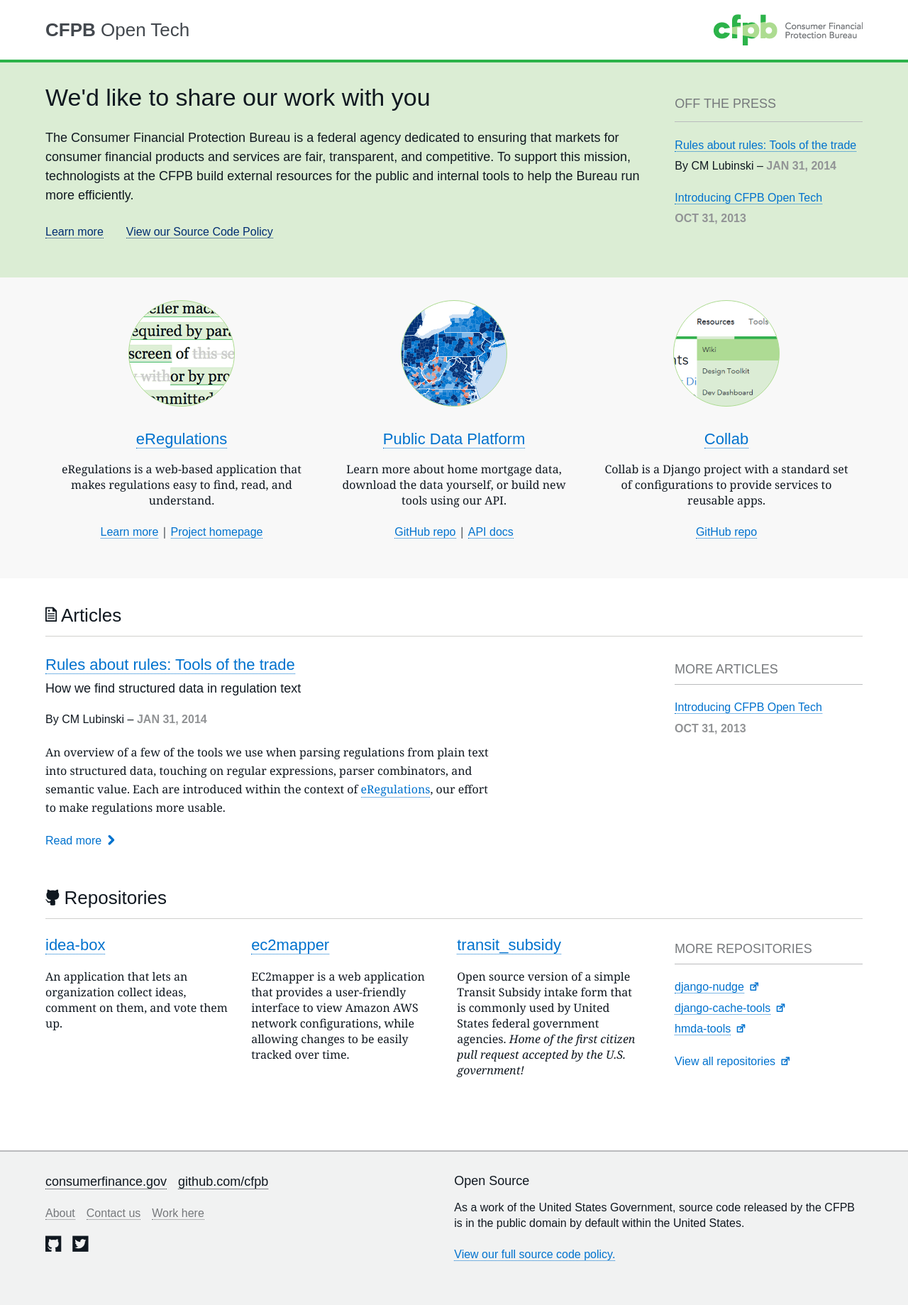
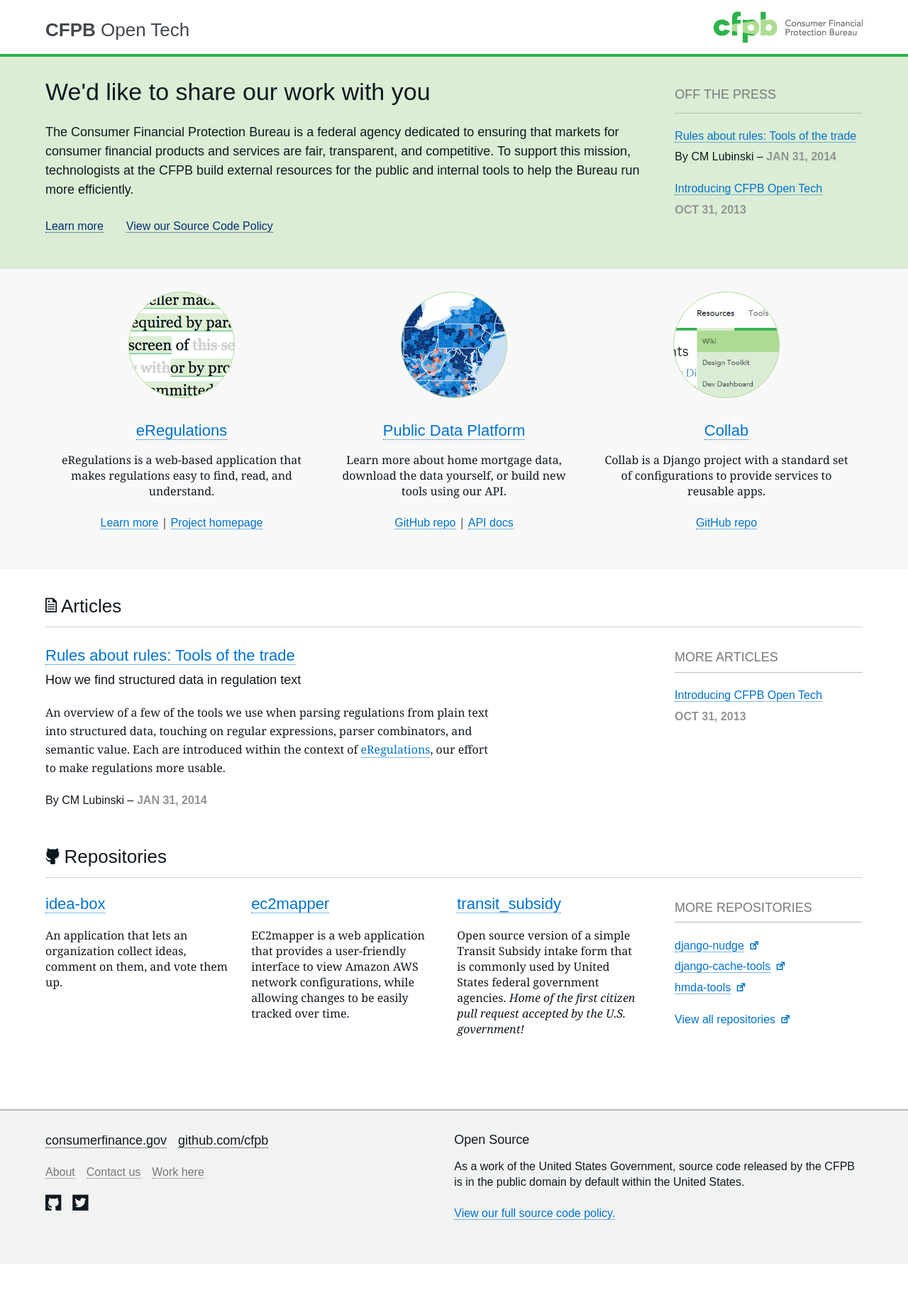
Before and after one commit to cfpb/cfpb.github.io, a Jekyll site: the page built from index.html, in a window 1280 px wide. Shown: the whole page at 71% size. Built offline with Jekyll 4.4.1, drawn with Linux system fonts in a browser that asks for light colours; nearby versions of some CDN libraries; some web fonts are replaced; after the commit the page ends 1781 px from its top, so only the background shows below that.

Commit message:
type hierarchy edits

```diff
--- a/css/site.css
+++ b/css/site.css
@@ -73,7 +73,6 @@
 h2 {
     font-size: 1.625em;
     line-height: 1.23076923076923;
-    margin: 1.5em 0 .75em 0;
 }
 h3 {
     font-size: 1.375em;
@@ -601,7 +600,6 @@
 .sidebar_head {
     padding-bottom: 0.25em;
     border-bottom: 1px solid #BABBBD;
-    margin-top: 0.25em;
     margin-bottom: 1.25em;
     color: #75787B;
     font-family: "Avenir Next Medium", Arial, sans-serif;
@@ -643,23 +641,23 @@
 }
 .featured-project_head {
     margin-bottom: .75em;
-    font-family: "Avenir Next Medium", Arial, sans-serif;
+    font-family: "Avenir Next", Arial, sans-serif;
 }
 
 .section-head {
     padding: 0 0 0.5em;
     border-bottom: 1px solid #D0D0CE;
     margin: 1.5em 0 1em;
-    font-family: "Avenir Next Medium", Arial, sans-serif;
+    font-family: "Avenir Next", Arial, sans-serif;
 /*    font-size: 2.125em;*/
     line-height: 1;
-    font-weight: 500;
+    font-weight: 400;
 }
 
 .entry_title,
 .repo_name {
-    font-family: "Avenir Next Medium", Arial, sans-serif;
-    font-weight: 500;
+    font-family: "Avenir Next", Arial, sans-serif;
+    font-weight: 400;
 }
 .entry_title {
     margin-bottom: 0.25em;
@@ -671,7 +669,9 @@
     font-size: 1.125em;
     line-height: 1.22222222222222;
 }
-
+.entry_description {
+    margin-bottom: 0;
+}
 .entry_meta {
     font-family: "Avenir Next Medium", Arial, sans-serif;
     font-weight: 500;
@@ -784,8 +784,19 @@
 .entry__single {
     margin-top: 2em;
 }
+.entry__single h1.entry_title{
+    font-family: "Avenir Next Medium", Arial, sans-serif;
+    font-weight: 500;
+    margin-bottom: .125em;
+}
 .entry__single .entry_tagline {
-    font-size: ;
+    font-family: "Avenir Next", Arial, sans-serif;
+    font-size: 1.625em;
+    line-height: 1.23076923076923;
+    font-weight: normal;
+}
+.entry__single .entry_meta {
+    margin-bottom: 2em;
 }
 #disqus_thread {
     padding-top: 1em;
@@ -799,19 +810,22 @@
 }
 
 
+
 /* MEDIA QUERIES */
 
 /* MOBILE PORTRAIT (320px) */
 @media only screen and (min-width: 20em) {
     body {
-
+    }
+    .entry__single h3 {
+        margin: 1.5em 0 1em 0;
     }
 }
 
 /* MOBILE LANDSCAPE (480px) */
 @media only screen and (min-width: 30em) {
     .header .logo {
-        margin: 1.25em 0;
+        margin: 1em 0;
         float: right;
     }
     .header h1 {
@@ -971,7 +985,6 @@
     .entry p {
         line-height: 1.625;
     }
-
     .footer-links {
         width: 45%;
     }
--- a/index.html
+++ b/index.html
@@ -114,6 +114,10 @@
                         <p class="entry_tagline">{{ post.tagline }}</p>
                         {% endif %}
 
+                        {% if post.excerpt %}
+                        <p class="entry_description">{{ post.excerpt | markdownify }}</p>
+                        {% endif %}
+
                         <div class="entry_meta">
                             {% if post.author %}
                             By <span class="author">{{ post.author }}</span> &ndash;
@@ -140,15 +144,10 @@
                                 {% endif %}
                             {% endcomment %}
                         </div>
-
-                        {% if post.excerpt %}
-                        <p class="entry_description">{{ post.excerpt | markdownify }}</p>
-                        {% endif %}
-
-                        <a class="entry_read-more-link call-to-action__icon"
+<!--                         <a class="entry_read-more-link call-to-action__icon"
                            href="{{ post.url | remove_first:'/'}}/">
                            Read more <i class="icon-right"></i>
-                        </a>
+                        </a> -->
                     </article>
                 {% endfor %}
                 </section>
```
Also changed, not shown: _layouts/post.html (+5 -5 lines), _posts/2014-01-31-rules-rules.md (+6 -6 lines).
